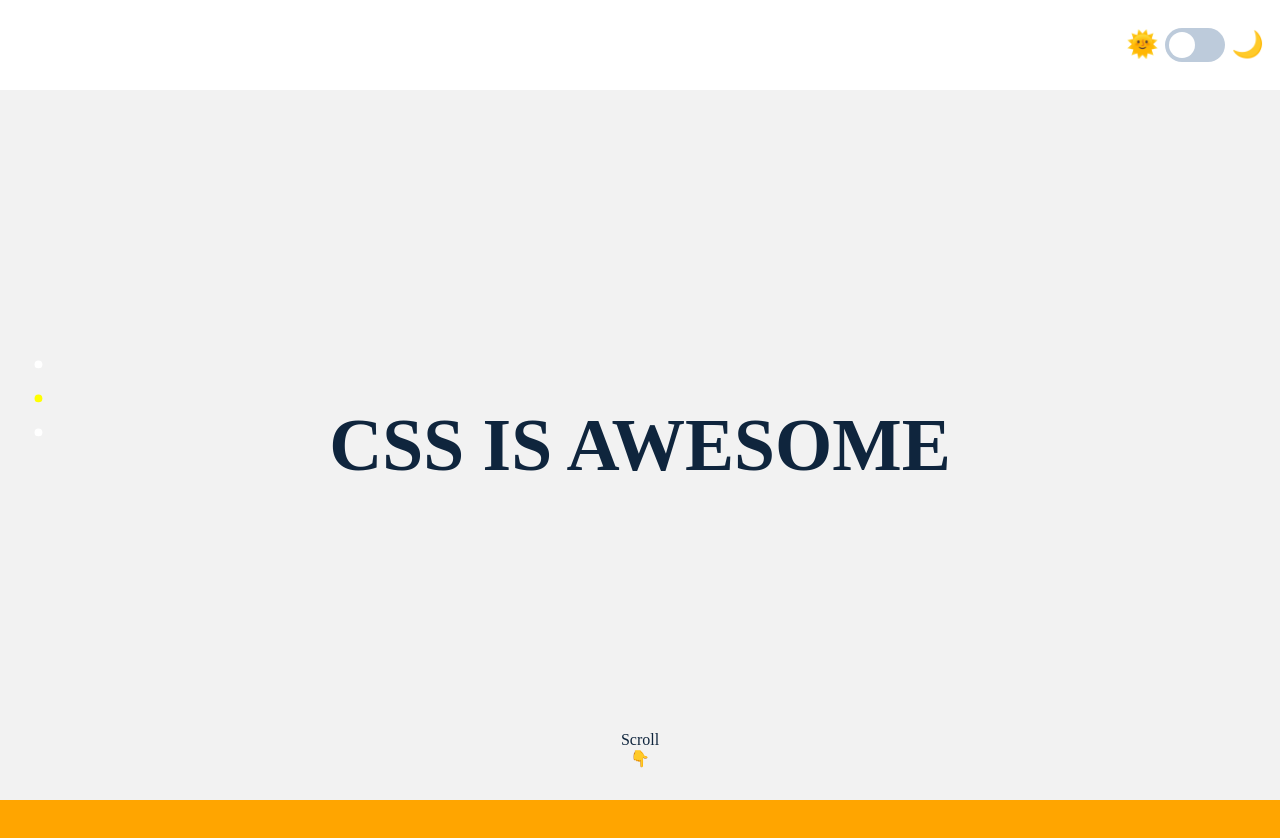
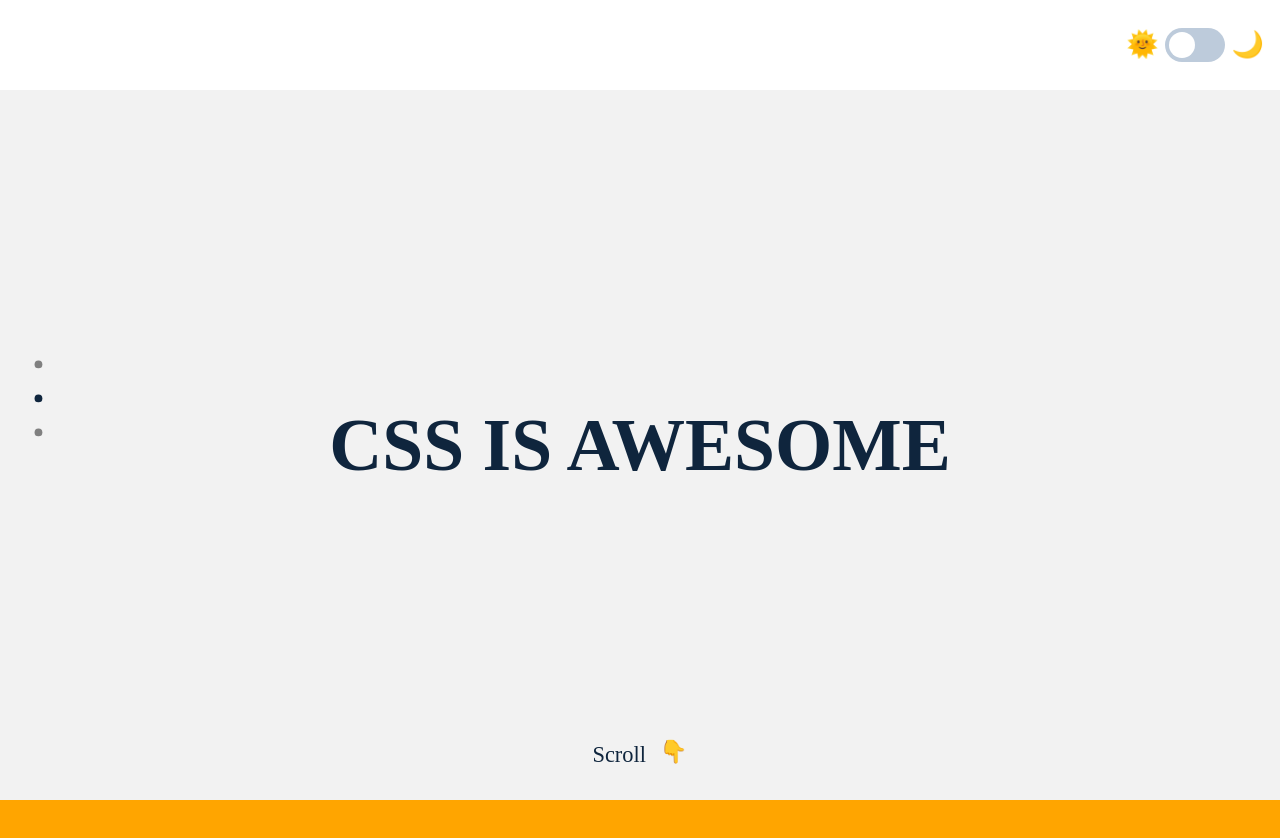
Before and after one commit to PabloBuisson/awesome-css, a plain HTML site: page index.html in a window 1280 px wide. Shown: the top 838 px of the page. Drawn offline with Linux system fonts and the light colour scheme.

Commit message:
add scroll button

```diff
--- a/index.html
+++ b/index.html
@@ -30,10 +30,9 @@
         </header>
         <section id="section-home">
             <h1>CSS IS AWESOME</h1>
-            <div id="scroll-indicator">
-                <div>Scroll</div>
-                <div>👇</div>
-            </div>
+            <a id="scroll-button" href="#section-2">
+                Scroll <span aria-hidden="true" class="bouncing-hand">👇</span>
+            </a>
         </section>
         <section id="section-2">
             <h2>Section 2</h2>
--- a/style.css
+++ b/style.css
@@ -14,6 +14,8 @@
     --background-color: hsl(45, 0%, 95%);
     --background-color-toggle: hsl(211, 30%, 80%);
     --title-color: hsl(211, 60%, 15%);
+    --nav-dot-color: grey;
+    --nav-dot-selected: hsl(211, 60%, 15%);
 }
 
 :root[theme="dark"] {
@@ -21,6 +23,8 @@
     --background-color: hsl(211, 60%, 15%);
     --background-color-toggle: hsl(211, 70%, 30%);
     --title-color: hsl(45, 0%, 95%);
+    --nav-dot-color: grey;
+    --nav-dot-selected: white;
 }
 
 html {
@@ -30,6 +34,11 @@ html {
 
 h1 {
     font-size: calc(3rem + 2vw);
+    color: var(--title-color);
+}
+
+a {
+    text-decoration: none;
     color: var(--title-color);
 }
 
@@ -68,7 +77,7 @@ nav a:hover .nav-label {
 }
 
 nav a.selected-nav .nav-dot {
-    background-color: yellow;
+    background-color: var(--nav-dot-selected);
 }
 
 nav span {
@@ -88,7 +97,7 @@ nav .nav-dot {
     height: 0.8rem;
     width: 0.8rem;
     border-radius: 50%;
-    background-color: white;
+    background-color: var(--nav-dot-color);
     transition: transform 0.5s, background-color 0.5s;
 }
 
@@ -171,12 +180,30 @@ header {
     position: relative;
 }
 
-#scroll-indicator {
+#scroll-button {
+    display: block;
     position: absolute;
     bottom: 0;
-    left: 0;
-    right: 0;
-    padding: 2rem 0;
+    left: 50%;
+    transform: translateX(-50%);
+    padding: 2rem;
+    font-size: 1.4rem;
+}
+
+#scroll-button .bouncing-hand {
+    margin-left: 0.5rem;
+    display: inline-block;
+    animation: bounce 1s ease infinite alternate;
+}
+
+@keyframes bounce {
+    from {
+        transform: translateY(0px);
+    }
+
+    to {
+        transform: translateY(-1rem);
+    }
 }
 
 /* SECTION 2 */
```
